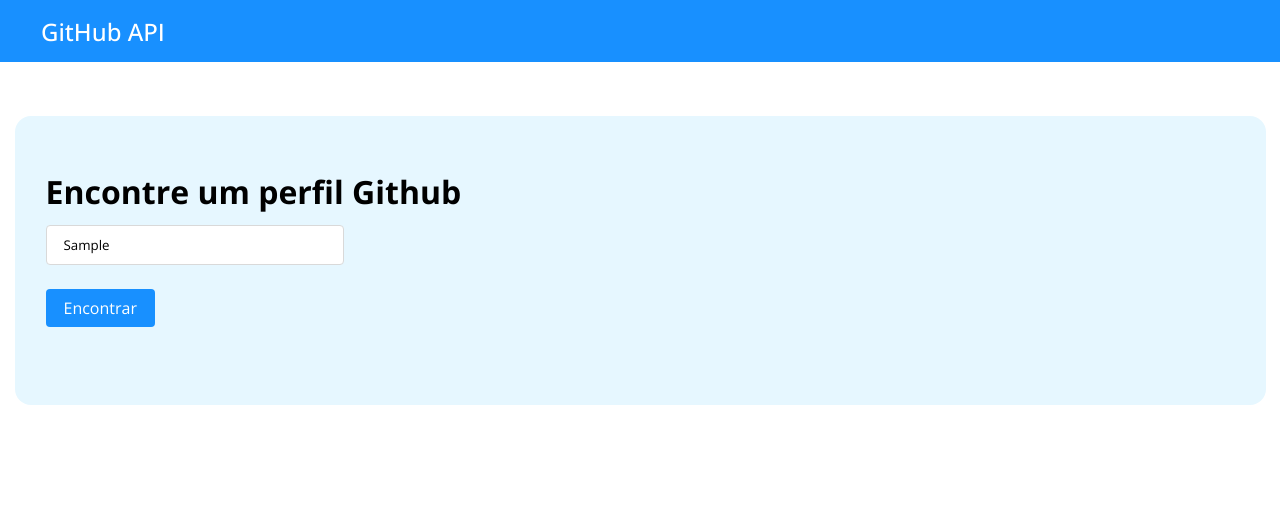
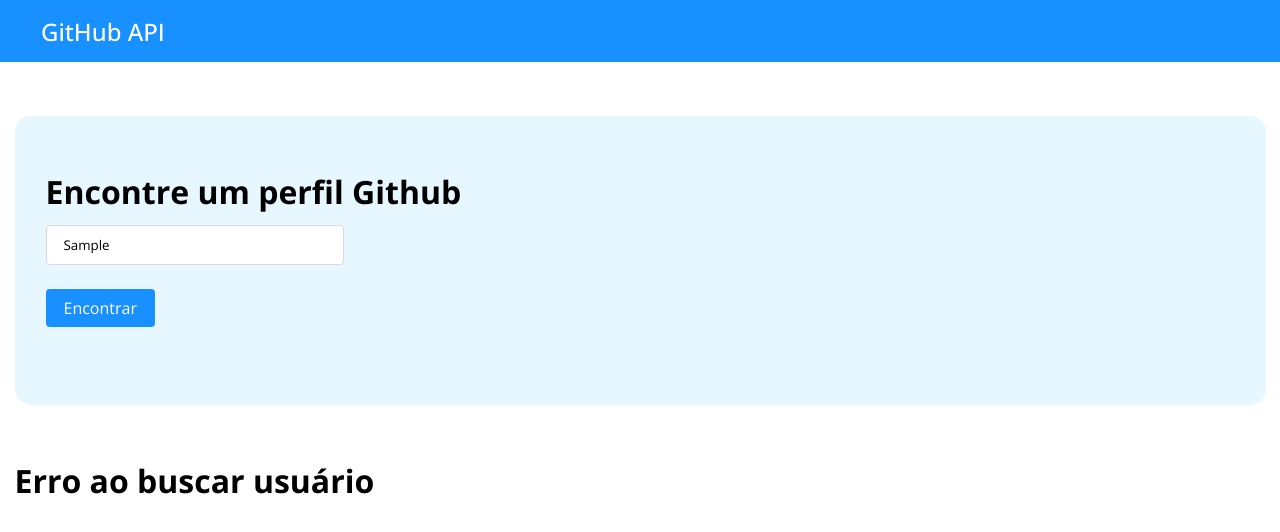
Before and after one commit to ltmartinelli/desafio-github-api, a React (Vite) app: page /search in a window 1280 px wide. Both pictures are taken after typing "Sample" into the empty fields and a click on the button "Encontrar". Shown: the top 532 px of the page. Built offline with nearby package versions, Linux system fonts and the light colour scheme; no server answers.

Commit message:
Catch Requisition Error

```diff
--- a/src/routes/Home/Search/index.tsx
+++ b/src/routes/Home/Search/index.tsx
@@ -17,16 +17,22 @@ export default function Search()
 
     const [formData, setFormData] = useState<FormData>({ profileName: "" });
 
-    const[profileName, setProfileName] = useState<string>("");
+    const [profileName, setProfileName] = useState<string>("");
 
     useEffect(() =>
     {
         profileService.getProfile(profileName)
             .then(response =>
             {
-                setProfile(response.data)
+                setProfile(response.data);
             }
             )
+            .catch(() =>
+            {
+                {
+                    setProfile(undefined);
+                }
+            })
     }, [profileName]
     )
 
@@ -57,9 +63,16 @@ export default function Search()
                 </div>
 
                 {
-                    profile &&
-                    <ProfileCard profile={profile} />
+                    profile ?
+                        <ProfileCard profile={profile} />
+                        :
+                        profileName ?
+                            <h1>Erro ao buscar usuário</h1>
+                            :
+                            <>
+                            </>
                 }
+
 
             </div>
         </main>
```
